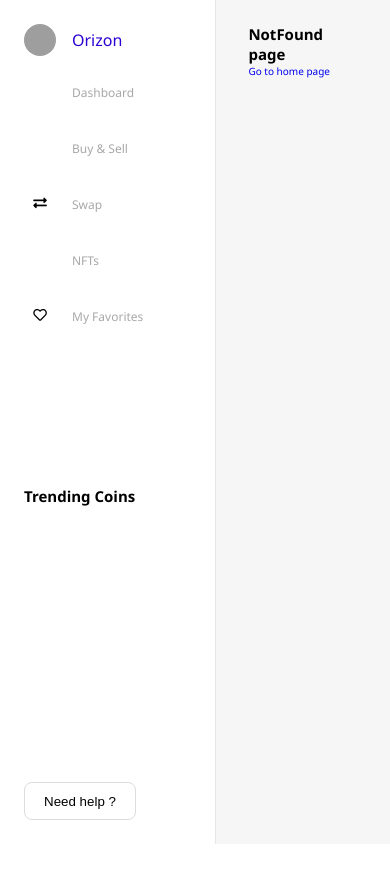
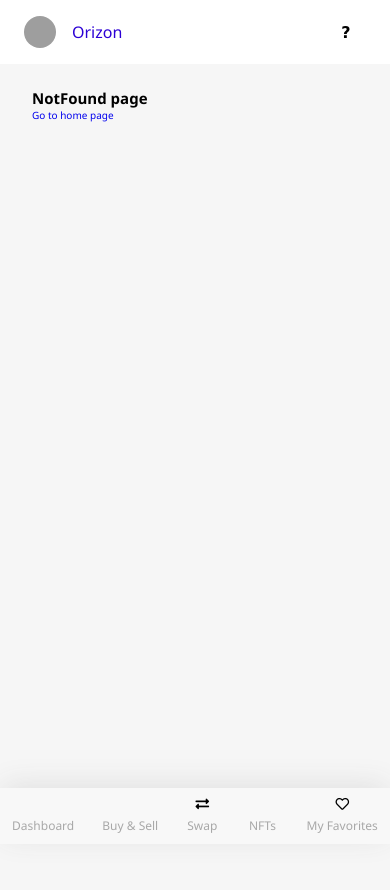
Before and after one commit to mvlz/SPA-with-JavaScript, a website: page Client/index.html in a window 390 px wide. Before the commit the page ends 844 px from the top, so only its background shows below. Drawn offline with Linux system fonts and the light colour scheme; files that its build step writes are made by us from their sources; no server answers; grey boxes are pictures that could not be loaded; files whose address does not match are found by name.

Commit message:
Add responsive mode (phone)

```diff
--- a/Client/style.css
+++ b/Client/style.css
@@ -293,9 +293,9 @@ body {
 .coin-wallet:hover {
   box-shadow: 11px 16px 35px 0px #e0e0e0;
 }
-.coin-wallet img{
-    width: 1.5rem;
-    height: 1.5rem;
+.coin-wallet img {
+  width: 1.5rem;
+  height: 1.5rem;
 }
 .overview h1 {
   margin-top: 1.25rem;
@@ -362,10 +362,99 @@ body {
 .circle.fill {
   background-color: #fff;
 }
-.wallet-amount{
-    font-size: 1.2rem;
-    letter-spacing: -1px;
+.wallet-amount {
+  font-size: 1.2rem;
+  letter-spacing: -1px;
 }
-.coin-name{
-    color: darkgray;
+.coin-name {
+  color: darkgray;
 }
+
+@media screen and (max-width: 768.99px) {
+  .main-layout {
+    min-height: 100vh;
+    height: unset;
+    flex-direction: column;
+  }
+  .container {
+    width: calc(100% - 4rem);
+    min-height: 100vh;
+    margin-bottom: 3rem;
+  }
+  .page-content {
+    flex-direction: column-reverse;
+    gap: 3rem;
+  }
+  .search-box {
+    width: 8rem;
+  }
+  .menu {
+    position: fixed;
+    bottom: 0;
+    left: 0;
+    width: 100%;
+    background-color: #f8f8f8;
+    flex-direction: row;
+    justify-content: space-evenly;
+    min-height: 3.5rem;
+    max-height: 4rem;
+    box-shadow: 0px -5px 30px -3px #dedede;
+    align-items: center;
+  }
+  .menu-item a {
+    flex-direction: column;
+    justify-content: space-around;
+  }
+  .menu-item a i {
+    margin: 0;
+  }
+  .menu-item a:hover {
+    background: unset;
+  }
+  .active::before,
+  .menu-item a:focus::before {
+    left: unset;
+    bottom: 0.02rem;
+  }
+  .active,
+  .menu-item a:focus {
+    width: 3.25rem;
+    height: 3.25rem;
+    background-color: #f8f8f8;
+    color: white;
+    border-radius: 50%;
+    transform: translateY(-1.5rem);
+    box-shadow: 0px -8px 9px -3px #eaeaea;
+    font-size: 1rem;
+  }
+  .active i,
+  .menu-item a:focus i {
+    font-size: 1rem;
+  }
+  .active span,
+  .menu-item a:focus span {
+    display: none;
+  }
+  .nav-bar {
+    width: calc(100% - 3rem);
+    flex-direction: row;
+    padding:  0.5rem 1.5rem;
+  }
+  .trending-coins {
+    display: none;
+  }
+  button.support-btn {
+    width: 3rem;
+    height: 3rem;
+    border-radius: 50%;
+    font-size: 0;
+    border: none;
+  }
+  button.support-btn::before {
+    content: "?";
+    font-weight: 600;
+    font-size: 1rem;
+    font-family: cursive;
+
+  }
+}
```
